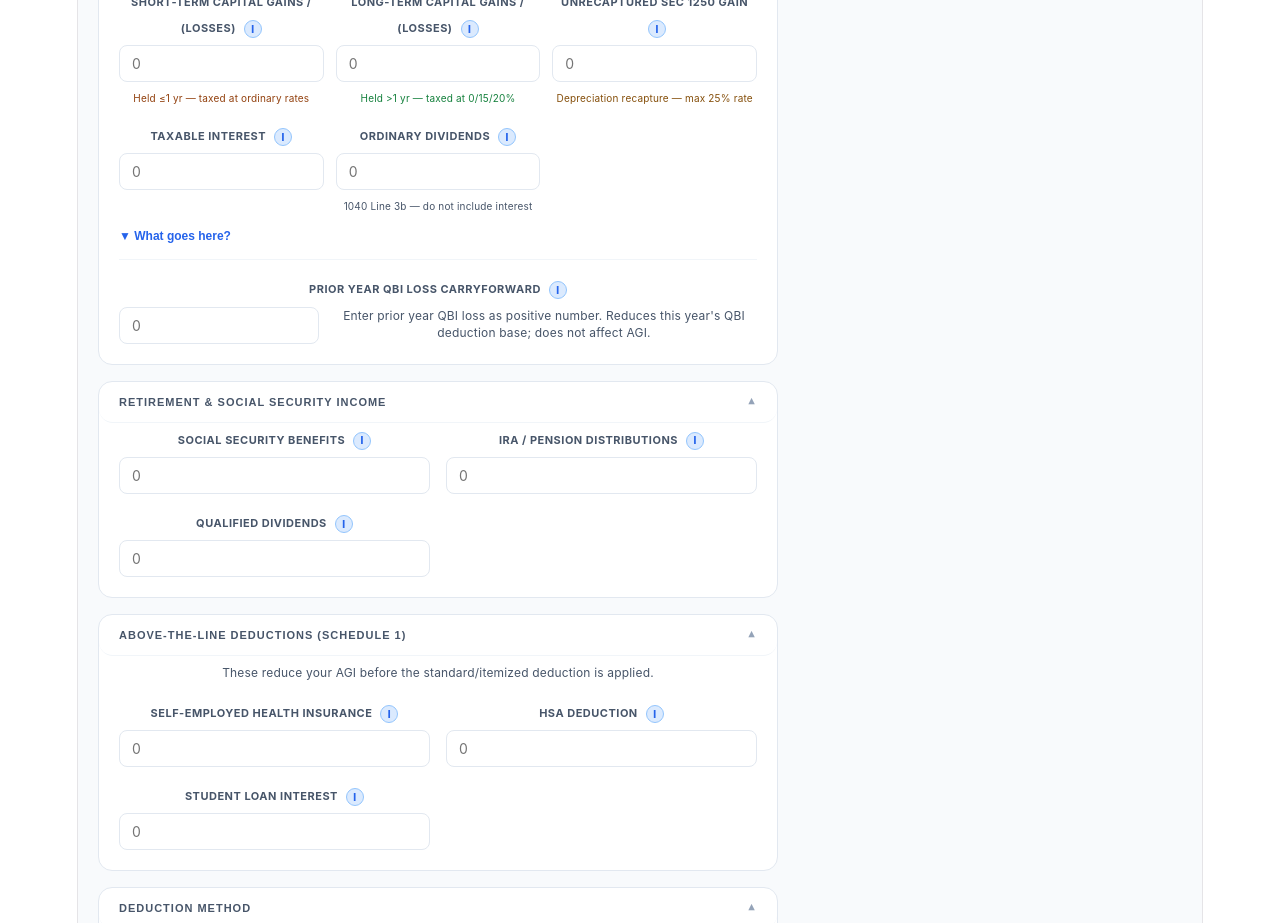
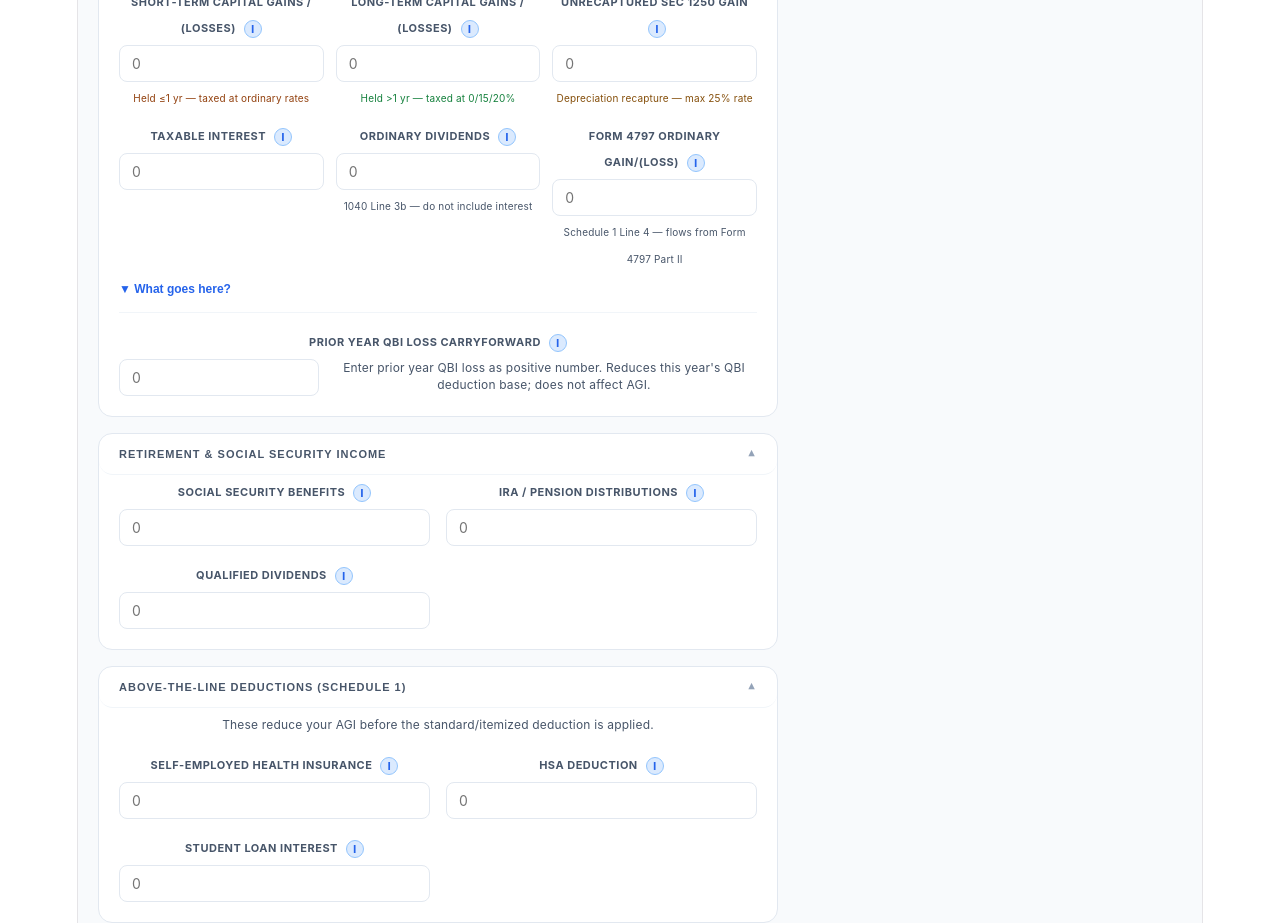
Before and after one commit to natashaverela-speckm/TaxStat360, a React (Vite) app: page /tax-return in a window 1280 px wide. Shown: the part 1020-1943 px from the top of the page. Built offline with nearby package versions, Linux system fonts and the light colour scheme.

Commit message:
feat(tax): add Form 4797 ordinary gain/loss field to personal return

```diff
--- a/src/TaxReturn.jsx
+++ b/src/TaxReturn.jsx
@@ -302,6 +302,7 @@ export default function TaxReturn() {
   const [collectiblesGain, setCollectiblesGain] = React.useState('') // collectibles gain (max 28%)
   const [priorYearQBILoss, setPriorYearQBILoss] = React.useState('')
   const [interest, setInterest] = React.useState('')
+  const [form4797, setForm4797] = React.useState('')
   const [dividends, setDividends] = React.useState('')
   const [useItemized, setUseItemized] = React.useState(savedF1040.useStandardDed===false)
   const [saved, setSaved] = React.useState(false)
@@ -324,6 +325,9 @@ export default function TaxReturn() {
   // FIX: Ordinary dividends (Line 3b) are entered once — qualified dividends are a SUBSET
   // Do NOT add qualifiedDividends separately — it is already included in dividends (Line 3b)
   const divInc = ytdScale(dividends)       // ordinary dividends only (1040 Line 3b)
+  // Form 4797 Part II ordinary gain/(loss): net §1231 loss + §1245 recapture (per Form 4797 Line 18b)
+  // Net §1231 GAIN goes to LTCG (already captured in ltCapGains); this field is for net loss / ordinary recapture
+  const f4797Inc = ytdScale(form4797)
   const qualDiv = ytdScale(qualifiedDividends) // subset of divInc — used only for LTCG rate calc
   const priorQBILossCO = Math.abs(nv(priorYearQBILoss)) // QBI loss carryforward — reduces qbiBasis only, NOT AGI
 
@@ -332,7 +336,7 @@ export default function TaxReturn() {
   const ssBenefits = ytdScale(socialSecurity)
   const taxableSS = Math.round(ssBenefits * 0.85)
   const iraIncome = ytdScale(iraDistributions)
-  const grossIncome = w2 + k1Total + rentalNet + stGain + ltGain + intInc + divInc + taxableSS + iraIncome
+  const grossIncome = w2 + k1Total + rentalNet + stGain + ltGain + intInc + divInc + f4797Inc + taxableSS + iraIncome
 
   // Above-the-line deductions (Schedule 1, Part II)
   const selfEmpHealthDed = ytdScale(selfEmpHealthIns)
@@ -666,6 +670,11 @@ export default function TaxReturn() {
                 <MoneyInput value={dividends} onChange={setDividends} placeholder="0" style={inp} />
                 <div style={{ fontSize: 10, color: SL, marginTop: 3 }}>1040 Line 3b — do not include interest</div>
               </div>
+              <div>
+                <label style={lbl}>Form 4797 Ordinary Gain/(Loss) <InfoTip text="Form 4797 Part II Line 18b — net §1231 loss and/or §1245 ordinary recapture. Enter as a negative number for losses. Net §1231 GAIN is treated as long-term capital gain — enter that in the Long-Term Capital Gains field above instead. Common for real estate investors selling rental property at a loss, equipment dispositions, and §1231 transactions."/></label>
+                <MoneyInput value={form4797} onChange={setForm4797} placeholder="0" style={inp} />
+                <div style={{ fontSize: 10, color: SL, marginTop: 3 }}>Schedule 1 Line 4 — flows from Form 4797 Part II</div>
+              </div>
             </div>
             <WhatGoesHere items={[
               'Short-Term Capital Gains: profits from assets sold within 1 year — taxed at ordinary income rates (same as W-2 wages)',
@@ -675,6 +684,7 @@ export default function TaxReturn() {
               'Taxable Interest: 1099-INT Box 1 from banks, CDs, bonds; exclude tax-exempt municipal bond interest',
               'Ordinary Dividends: 1099-DIV Box 1a — only stock/fund dividends, never double-count with interest above',
               'Qualified Dividends: 1099-DIV Box 1b — subset of ordinary dividends taxed at the same 0/15/20% preferred rates',
+              'Form 4797 Ordinary: net §1231 loss or §1245 recapture from selling business/rental property — enter losses as negative; net §1231 GAIN goes in Long-Term Capital Gains',
             ]} />
             {/* Prior Year Loss Carryforward */}
             <div style={{ marginTop: 16, paddingTop: 16, borderTop: '1px solid #F1F5F9' }}>
@@ -858,6 +868,7 @@ export default function TaxReturn() {
                   collectibles > 0 ? ['Collectibles Gain (28%)', collectibles, false] : null,
                   ['Taxable Interest', intInc, true],
                   ['Ordinary Dividends', divInc, true],
+                  f4797Inc !== 0 ? ['Form 4797 Ordinary', f4797Inc, f4797Inc >= 0] : null,
                   ['─────────────────', null, true],
                   ['Gross Income', grossIncome, grossIncome >= 0],
                   ['Deduction (' + (useItemized && itemized > stdDed ? 'Itemized' : 'Standard') + ')', -deduction, false],
@@ -935,6 +946,7 @@ export default function TaxReturn() {
                   capitalGains,
                   interest,
                   dividends,
+                  form4797,
                   isREP,
                   useStandardDed: !useItemized,
                   itemizedDed: itemizedAmt,
```
